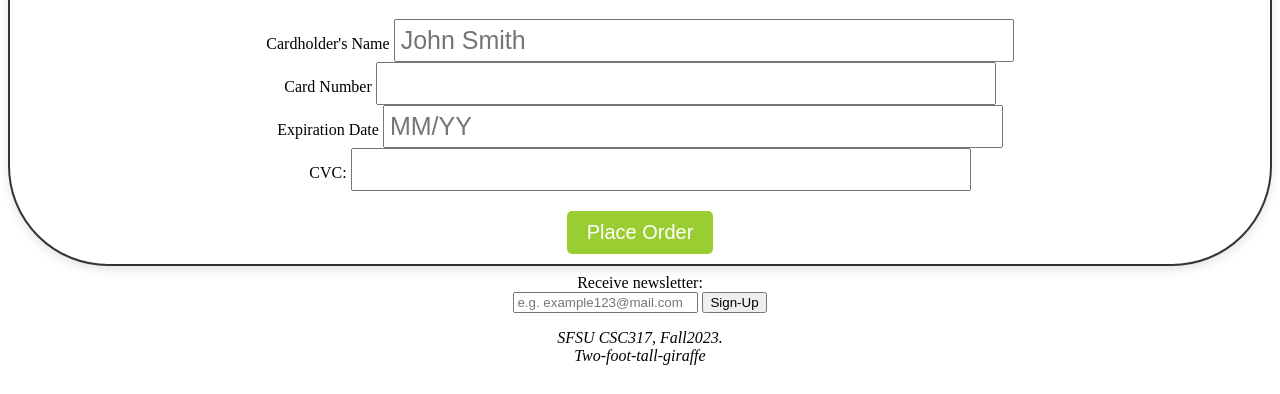
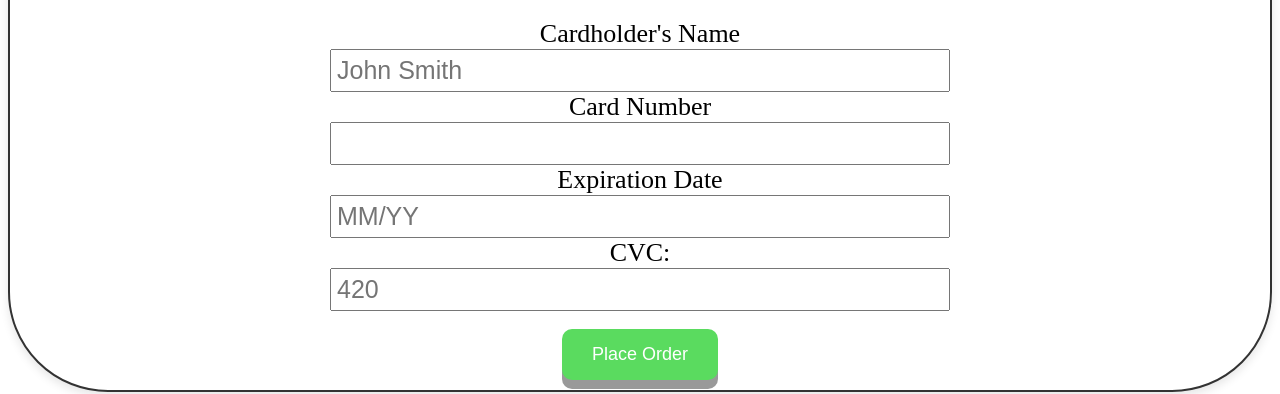
Before and after one commit to nhannguyensf/bookstore-ecommerce-website, a plain HTML site: page public/payment.html in a window 1280 px wide. Shown: the part 445-839 px from the top of the page. Drawn offline with Linux system fonts and the light colour scheme.

Commit message:
use account-form styling for checkout pages

```diff
--- a/public/payment.html
+++ b/public/payment.html
@@ -17,12 +17,13 @@
   <body>
     <h1 class="center">Checkout: Payment Method</h1>
     <div id="checkout-forms-container">
-
-      <div class="account-form" id="payment-form">
+      <div class="account-form">
         <h1 class="center">Payment Information</h1>
 
+        <form action="" id="payment-form">
           <div class="payment-form-field">
             <label for="cardholder">Cardholder's Name</label>
+            <br />
             <input
               type="text"
               name="cardholder"
@@ -34,15 +35,13 @@
 
           <div class="payment-form-field">
             <label for="cardholder">Card Number</label>
-          <input
-            type="number"
-            name="cardnumber"
-            id="cardnumber"
-          />
+            <br>
+            <input type="number" name="cardnumber" id="cardnumber" />
           </div>
 
           <div class="payment-form-field">
             <label for="cardholder">Expiration Date</label>
+            <br>
             <input
               type="text"
               name="expiration"
@@ -53,18 +52,20 @@
 
           <div class="payment-form-field">
             <label for="cardholder">CVC:</label>
-          <input type="number" name="cardholder" id="cardholder">
+            <br>
+            <input
+              type="number"
+              name="cardholder"
+              id="cardholder"
+              placeholder="420"
+            />
           </div>
 
-        <input
-          class="checkout-btn"
-          type="submit"
-          value="Place Order"
-        />
-
+          <br>
+          <input class="button" type="submit" value="Place Order" />
+        </form>
       </div>
     </div>
-
   </body>
 
   <iframe
```
Also changed, not shown: public/checkout.html (+9 -2 lines). Lines whose indentation alone changed are shown as unchanged.
